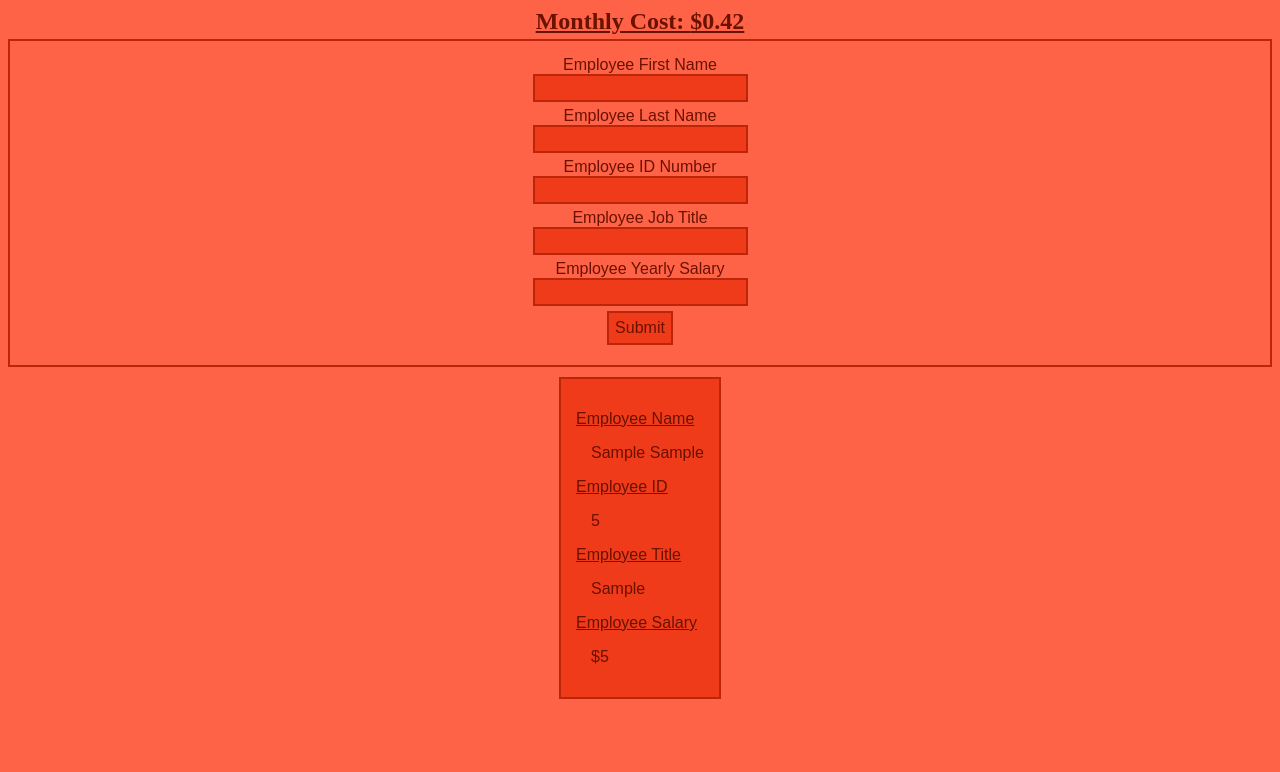
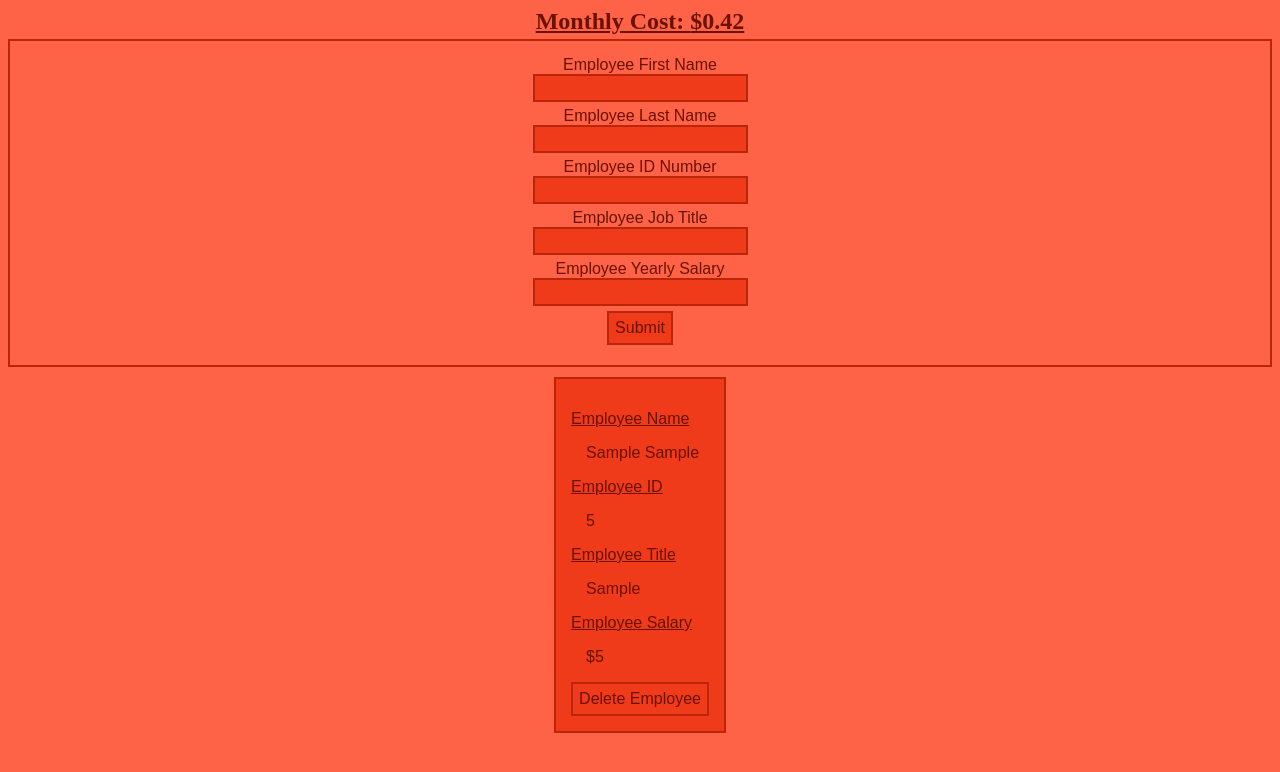
Before and after one commit to kenziebultema/prime2_weekend1, a plain HTML site: page index.html in a window 1280 px wide. Both pictures are taken after typing "Sample", "Sample", "5", "Sample", "5" into the empty fields and a click on the input "Submit". Drawn offline with Linux system fonts and the light colour scheme.

Commit message:
add delete button and function, does not recalculate monthly cost

```diff
--- a/app.js
+++ b/app.js
@@ -19,6 +19,8 @@ $(document).ready(function(){
         findMonthly(values.employeeYearSalary);
         appendDom(values);
         appendMonthly(monthlyCost);
+
+        $('.employee').on('click', 'button', removeEmployee);
     });
 });
 
@@ -26,6 +28,12 @@ $(document).ready(function(){
 function findMonthly(salary){
     monthlyCost += Math.round((salary / 12) * 100) / 100;
     console.log(monthlyCost);
+}
+
+//remove employee from dom
+function removeEmployee(){
+    console.log('working');
+    $(this).parent().remove();
 }
 
 //append to DOM(monthly cost)
@@ -44,6 +52,8 @@ function appendDom(object){
 	$el.append("<p class='title'>Employee ID </p><p>" + object.employeeID + "</p>");
 	$el.append("<p class='title'>Employee Title </p><p>" + object.employeeTitle + "</p>");
 	$el.append("<p class='title'>Employee Salary</p><p>$" + object.employeeYearSalary + "</p>");
+
+    $el.append('<button class="delete">Delete Employee</button');
 }
 
 console.log('connected');
--- a/styles.css
+++ b/styles.css
@@ -45,3 +45,11 @@ p {
     text-align: left;
     text-indent: 0px;
 }
+.delete {
+    height: 34px;
+    background-color: #F03B1A;
+    color: #6B1100;
+    border: 2px solid #BB2509;
+    font-size: 16px;
+
+}
```
